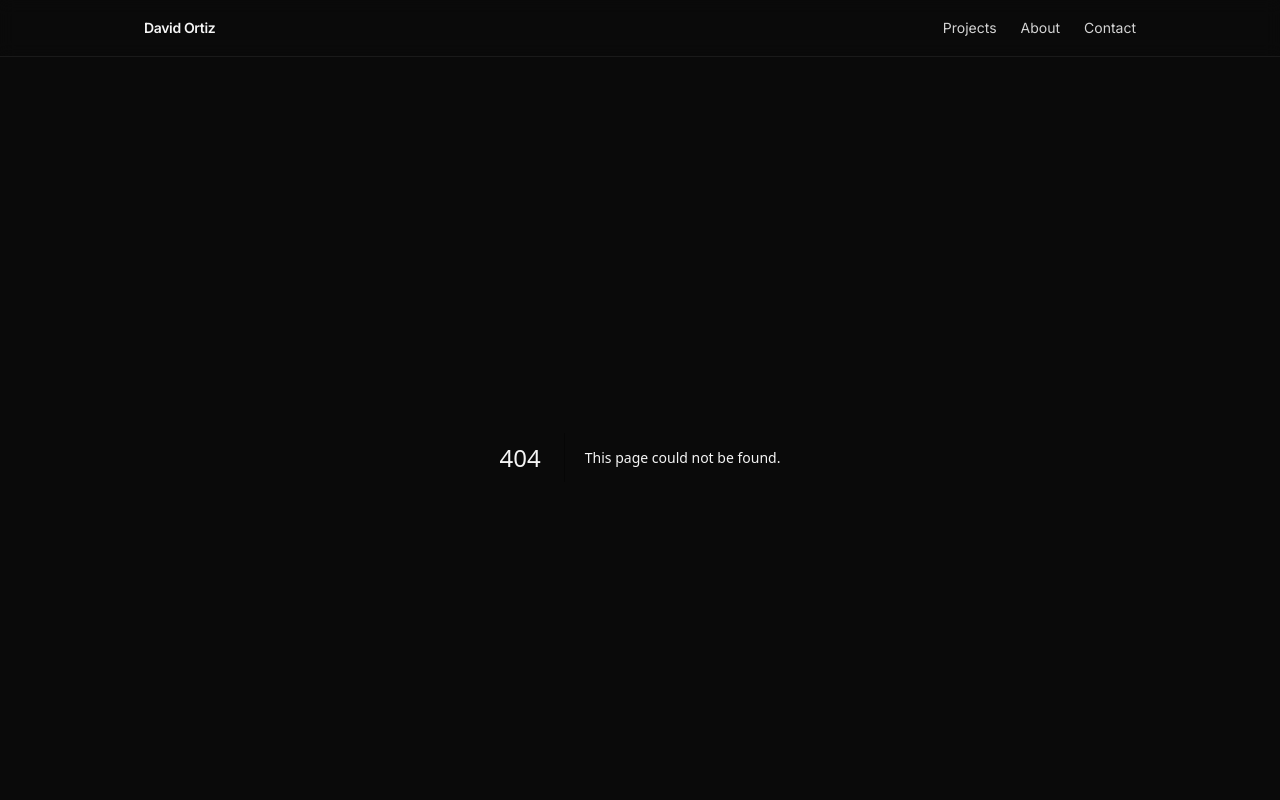
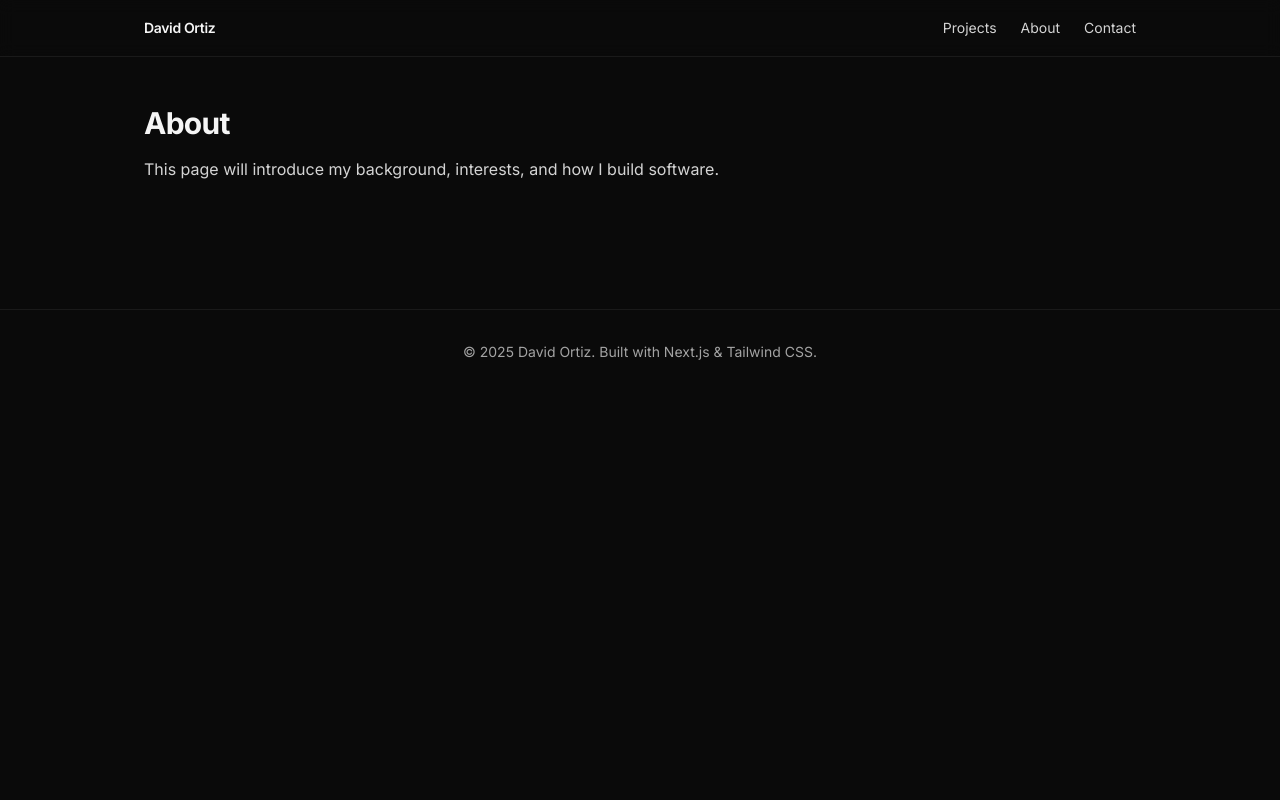
Before and after one commit to RazonIn4K/david-ortiz-portfolio, a Next.js app in the folder next-app/: page /about in a window 1280 px wide. Before the commit this address had no page. Shown: the top 800 px of the page. Built offline with nearby package versions, Linux system fonts and the light colour scheme.

Commit message:
feat(next-app): add About page

```diff
--- /dev/null
+++ b/next-app/app/about/page.tsx
@@ -0,0 +1,17 @@
+import type { Metadata } from 'next';
+
+export const metadata: Metadata = {
+  title: 'About — David Ortiz',
+  description: 'About David Ortiz — developer portfolio',
+};
+
+export default function AboutPage() {
+  return (
+    <main className="mx-auto max-w-5xl px-4 py-12 space-y-4">
+      <h1 className="text-3xl font-bold tracking-tight">About</h1>
+      <p className="text-neutral-300">
+        This page will introduce my background, interests, and how I build software.
+      </p>
+    </main>
+  );
+}
```
